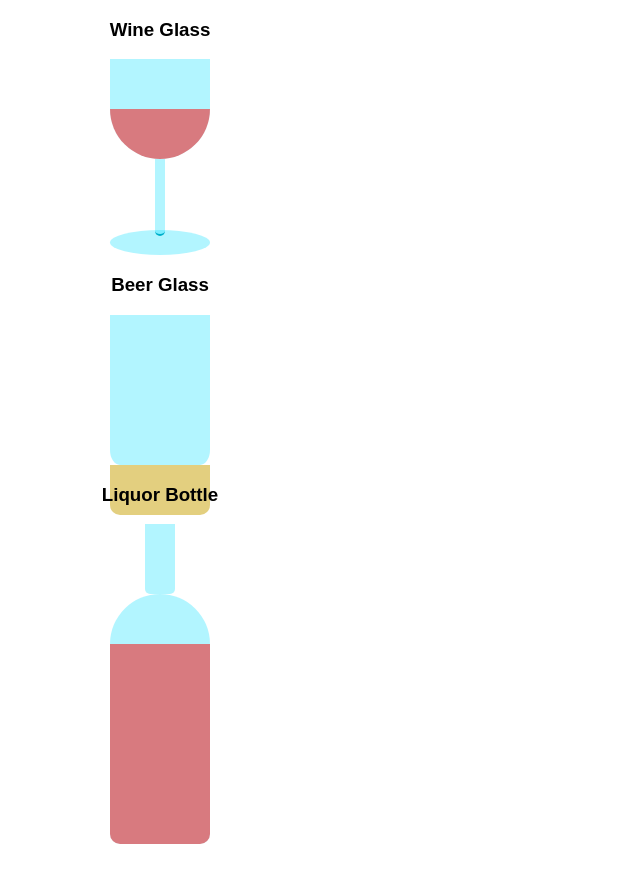
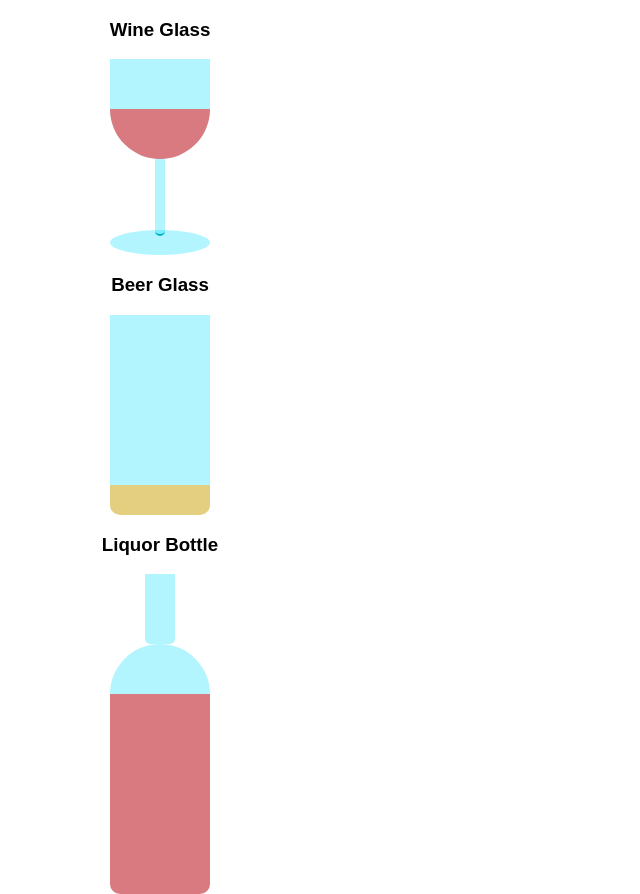
Before and after one commit to boveus/alcohol-consumption, a React (Create React App) app: page / in a window 1280 px wide. Shown: the whole page, without its empty margins (0-640 px from the left). Before the commit the page ends 844 px from the top, so only its background shows below. Built offline with nearby package versions, Linux system fonts and the light colour scheme.

Commit message:
modify beer glass behavior, it now fills dynamically

```diff
--- a/src/App.css
+++ b/src/App.css
@@ -75,18 +75,17 @@
 
 .beerglass {
   margin: 0 auto;
-  height: 200px;
+  height: 30px;
   width: 100px;
-  border-radius: 0px 0px 10% 10%;
-  padding-top: 150px;
+  border-radius: 0px 0px 0% 0%;
   box-sizing: border-box;
   background-color: rgba(0,222,255, 0.3);
 }
 
-.beerglass::after {
-  content: "";
+.beer {
+  margin: 0 auto;
   width: 100px;
-  height: 50px;
+  height: 170px;
   border-radius: 0px 0px 10px 10px;
   display: block;
   z-index: -1;
--- a/src/components/beer_glass.js
+++ b/src/components/beer_glass.js
@@ -13,24 +13,18 @@ class BeerGlass extends Component {
     let height = 170 * this.state.fill
     return [height, topPadding]
   }
-  // componentDidUpdate (previousProps, previousState) {
-  //   let pcg = this.state.fill / 376
-  //   if (previousProps.data !== this.props.data) {
-  //     console.log('hit it')
-  //     this.setState({height: `${170 * pcg}px`})
-  //     this.setState({paddingTop: `${(170 * pcg) + 30}px`})
-  //   }
-  // }
 
   render () {
     return (
       <div className='beer-glass'>
-        <div className='beerglass' style={{height: `${(170 * (this.state.fill / 376))}px`}} />
+        <div className='beerglass' style={{height: `${170 - (170 * (this.state.fill / 376))}px`}} />
         <div className='handle' />
-        <span className='beer' style={{topPadding: `${(170 * (this.state.fill / 376) + 30)}px`}} />
+        <span className='beer' style={{height: `${(170 * (this.state.fill / 376) + 30)}px`}} />
       </div>
     )
   }
 }
 
+
+
 export default BeerGlass
```
